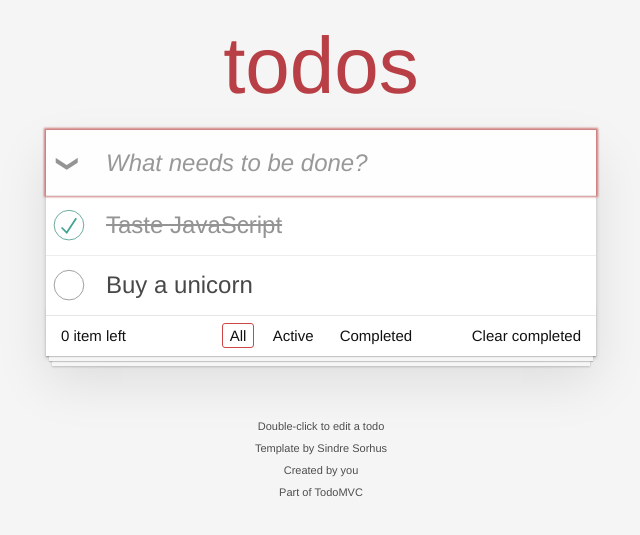
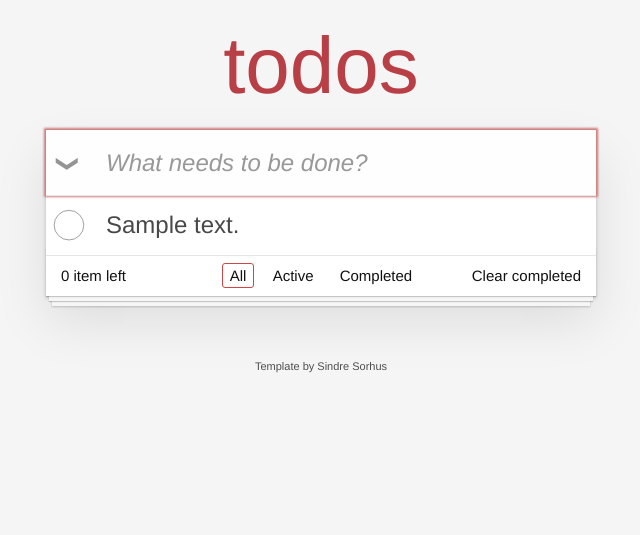
Before and after one commit to pedroifgonzalez/todo-web-app, a Python web app: template templates/index.html in a window 1280 px wide. Shown: the top 535 px of the page, without its empty margins (319-959 px from the left). Run offline with Jinja, Linux system fonts and the light colour scheme; the template is opened without the code that fills it: most values are stand-ins (such as "Sample title", 1, 10 or a date in 2020).

Commit message:
refactor: format content

```diff
--- a/templates/index.html
+++ b/templates/index.html
@@ -1,5 +1,6 @@
 <!doctype html>
 <html lang="en">
+
 <head>
 	<meta charset="utf-8">
 	<meta name="viewport" content="width=device-width, initial-scale=1">
@@ -8,6 +9,7 @@
 	<link rel="stylesheet" href="../static/css/index.css">
 	<!-- TODO: change these references to a dinamic value -->
 </head>
+
 <body>
 	<section class="todoapp">
 		<header class="header">
@@ -19,24 +21,12 @@
 			<input id="toggle-all" class="toggle-all" type="checkbox">
 			<label for="toggle-all">Mark all as complete</label>
 			<ul class="todo-list">
+				{% for task in tasks %}
+				{% include '/completed_task/completed_task.html' if task.completed else
+				'/active_task/active_task.html'%}
+				{% endfor %}
 				<!-- These are here just to show the structure of the list items -->
 				<!-- List items should get the class `editing` when editing and `completed` when marked as completed -->
-					<li class="completed">
-						<div class="view">
-							<input class="toggle" type="checkbox" checked>
-							<label>Taste JavaScript</label>
-							<button class="destroy"></button>
-						</div>
-						<input class="edit" value="Create a TodoMVC template">
-					</li>
-					<li>
-						<div class="view">
-							<input class="toggle" type="checkbox">
-							<label>Buy a unicorn</label>
-							<button class="destroy"></button>
-						</div>
-						<input class="edit" value="Rule the web">
-					</li>
 			</ul>
 		</section>
 		<!-- This footer should be hidden by default and shown when there are todos -->
@@ -60,15 +50,8 @@
 		</footer>
 	</section>
 	<footer class="info">
-			<p>Double-click to edit a todo</p>
-			<!-- Remove the below line ↓ -->
 		<p>Template by <a href="http://sindresorhus.com">Sindre Sorhus</a></p>
-			<!-- Change this out with your name and url ↓ -->
-			<p>Created by <a href="http://todomvc.com">you</a></p>
-			<p>Part of <a href="http://todomvc.com">TodoMVC</a></p>
 	</footer>
-		<!-- Scripts here. Don't remove ↓ -->
-		<script src="node_modules/todomvc-common/base.js"></script>
-		<script src="js/app.js"></script>
 </body>
+
 </html>
```
Also changed, not shown: templates/active_task/active_task.html (added, +7 -0 lines), templates/completed_task/completed_task.html (added, +7 -0 lines). Lines whose indentation alone changed are shown as unchanged.
